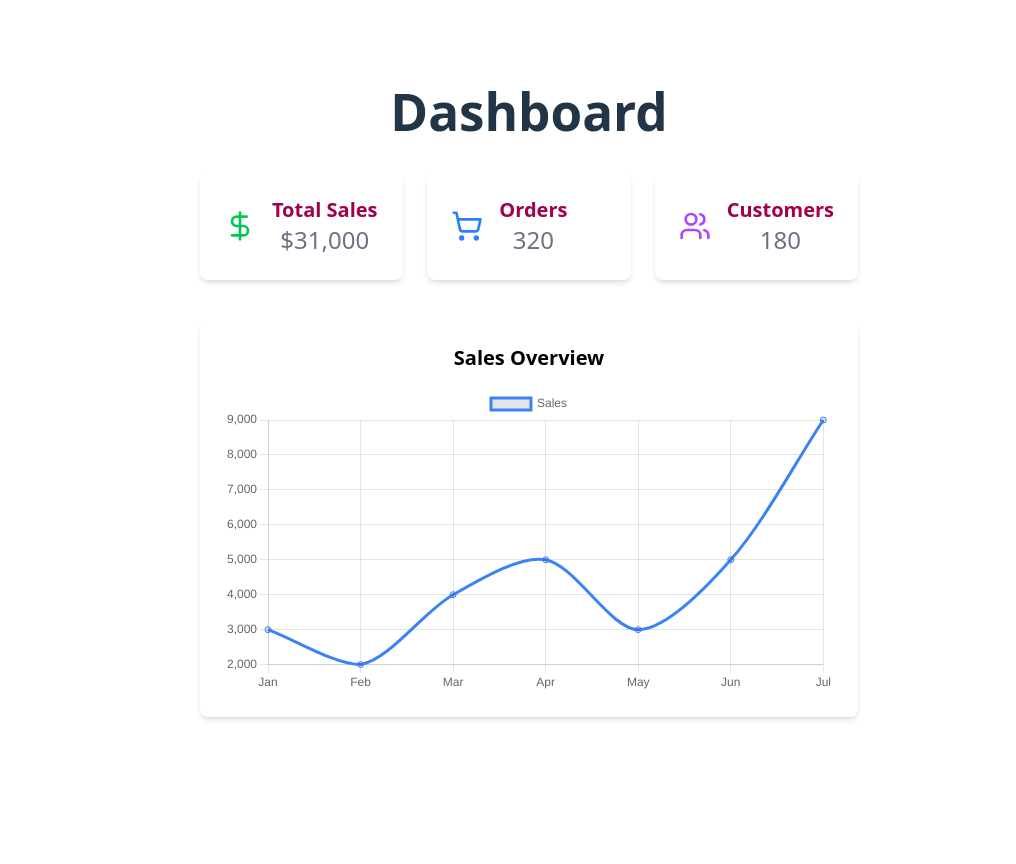
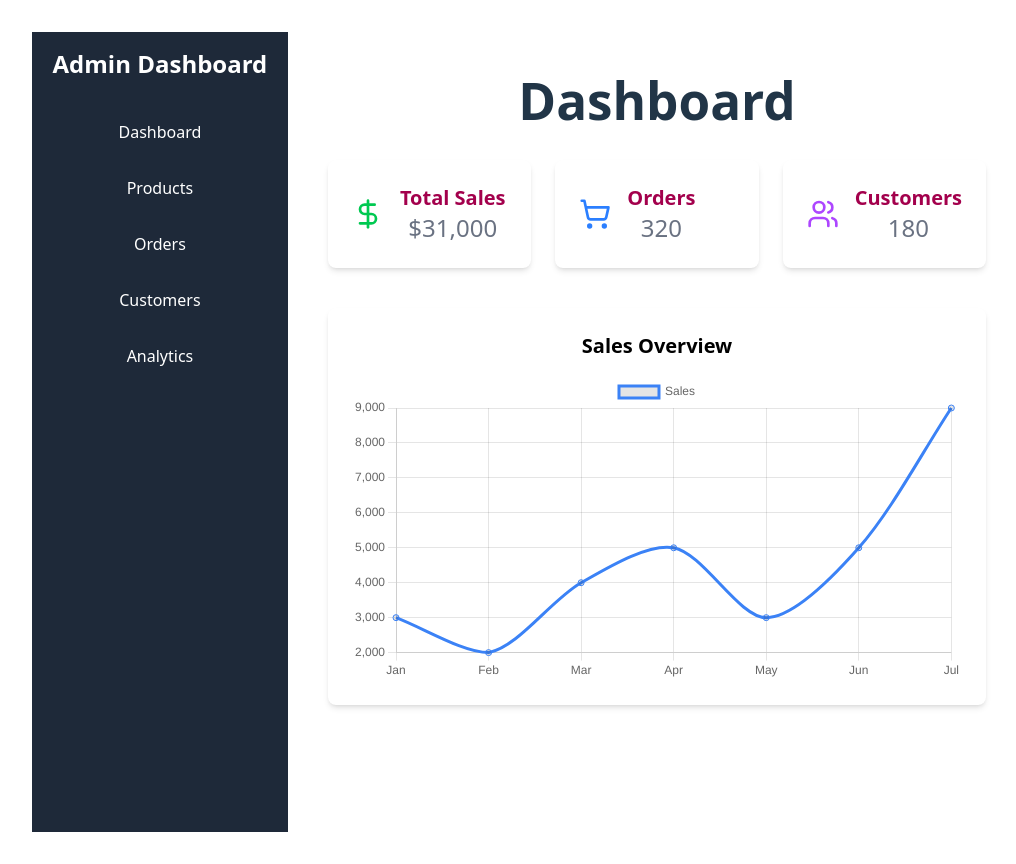
Before and after one commit to Zainab-Shakeel/E-commerce-Dashboard, a React (Vite) app: page / in a window 1280 px wide. Shown: the whole page, without its empty margins (111-1127 px from the left). Before the commit the page ends 800 px from the top, so only its background shows below. Built offline with nearby package versions, Linux system fonts and the light colour scheme.

Commit message:
added Sidebar

```diff
--- a/src/App.jsx
+++ b/src/App.jsx
@@ -4,11 +4,17 @@ import viteLogo from '/vite.svg'
 import './App.css'
 import React from 'react'
 import Dashboard from './Pages/Dashboard'
+import Sidebar from './Components/Sidebar'
 
 function App() {
-  return(
-    <div>
-      <Dashboard />
+  return (
+    <div className='flex'>
+      <Sidebar />
+      <div className="flex-1 p-10">
+        <Dashboard />
+      </div>
+
+
     </div>
   )
 }
--- /dev/null
+++ b/src/Components/Sidebar.jsx
@@ -0,0 +1,19 @@
+import App from "../App";
+import React from "react";
+
+function Sidebar(){
+    return(
+        <div className="w-64 h-screen bg-gray-800 text-white flex flex-col p-4">
+            <h2 className="text-2xl font-bold mb-8">Admin Dashboard</h2>
+            <ul className="space-y-4">
+                <li className="hover:bg-gray-700 p-2 rounded">Dashboard</li>
+                <li className="hover:bg-gray-700 p-2 rounded">Products</li>
+                <li className="hover:bg-gray-700 p-2 rounded">Orders</li>
+                <li className="hover:bg-gray-700 p-2 rounded">Customers</li>
+                <li className="hover:bg-gray-700 p-2 rounded">Analytics</li>
+            </ul>
+        </div>
+    )
+}
+
+export default Sidebar
```
